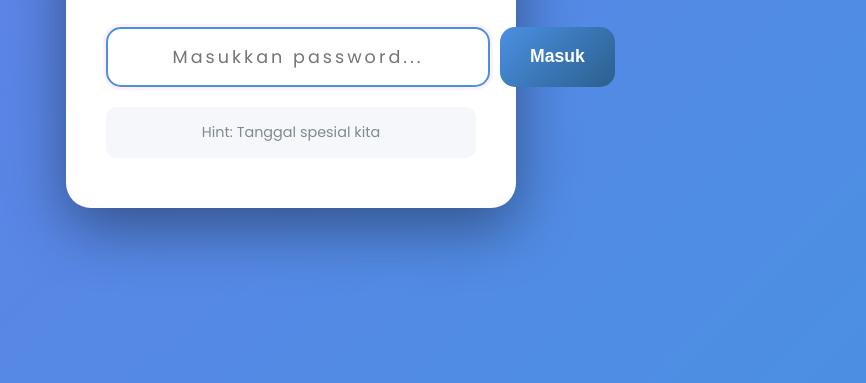
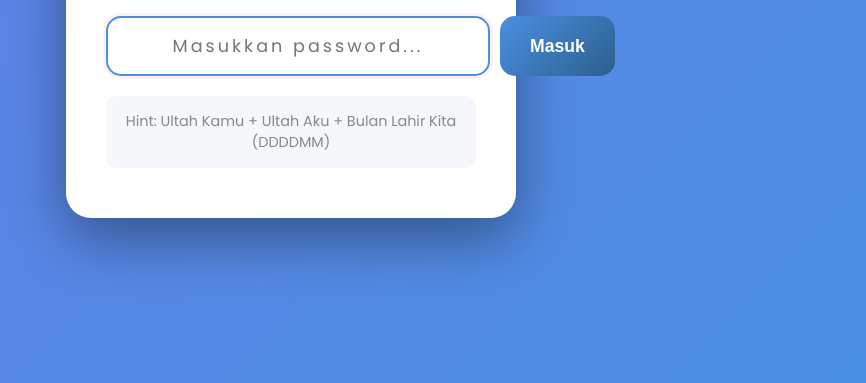
Before and after one commit to Fahrizal0112/StoryU, a plain HTML site: page index.html in a window 1280 px wide. Shown: the part 417-800 px from the top of the page, without its empty margins (349-1215 px from the left). Drawn offline with Linux system fonts and the light colour scheme; no server answers.

Commit message:
Fix Hint

```diff
--- a/index.html
+++ b/index.html
@@ -27,7 +27,7 @@
             </div>
             <div id="passwordError" class="password-error"></div>
             <div class="password-hint">
-                Hint: Tanggal spesial kita
+                Hint: Ultah Kamu + Ultah Aku + Bulan Lahir Kita (DDDDMM)
             </div>
         </div>
     </div>
```
